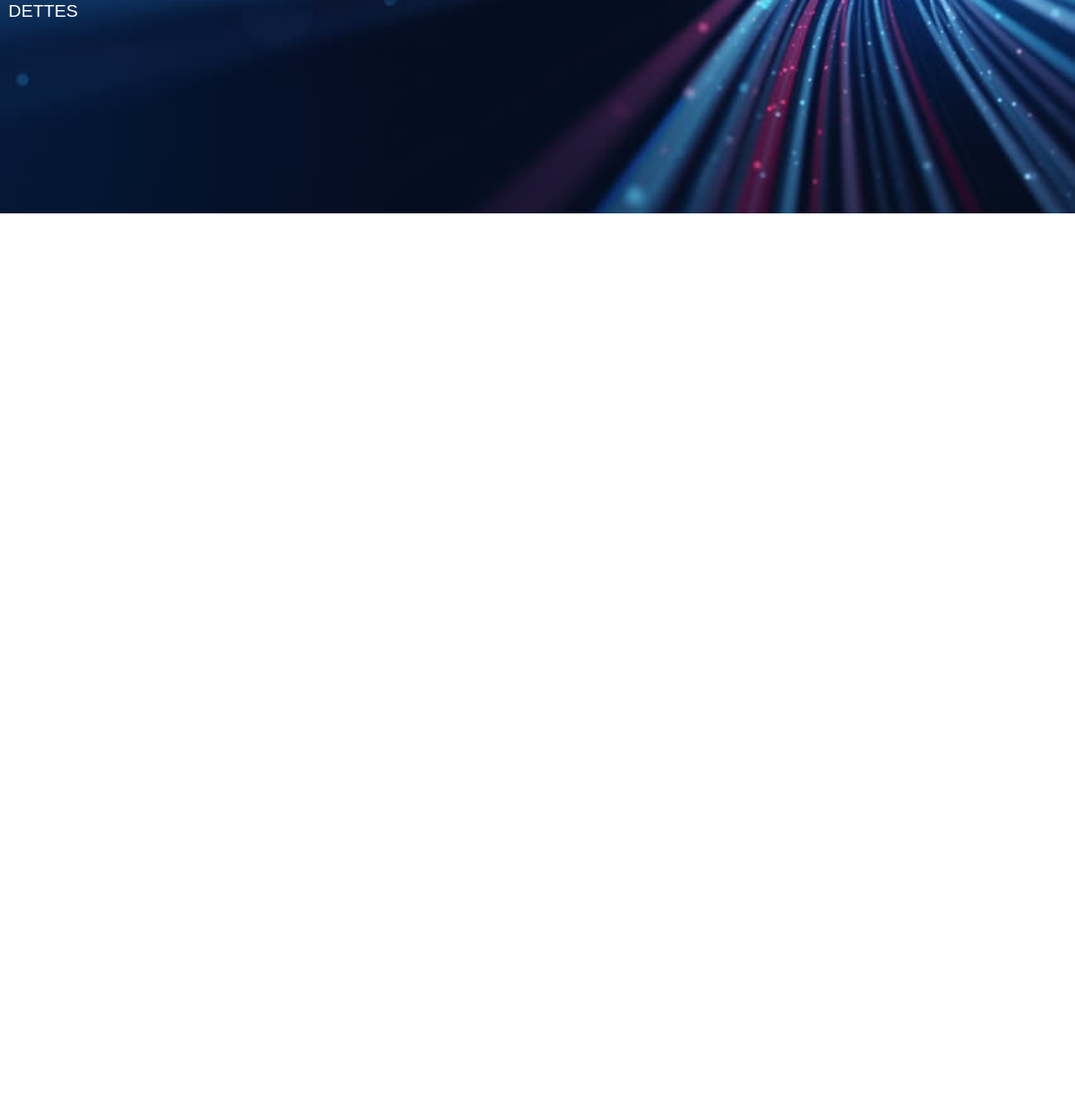
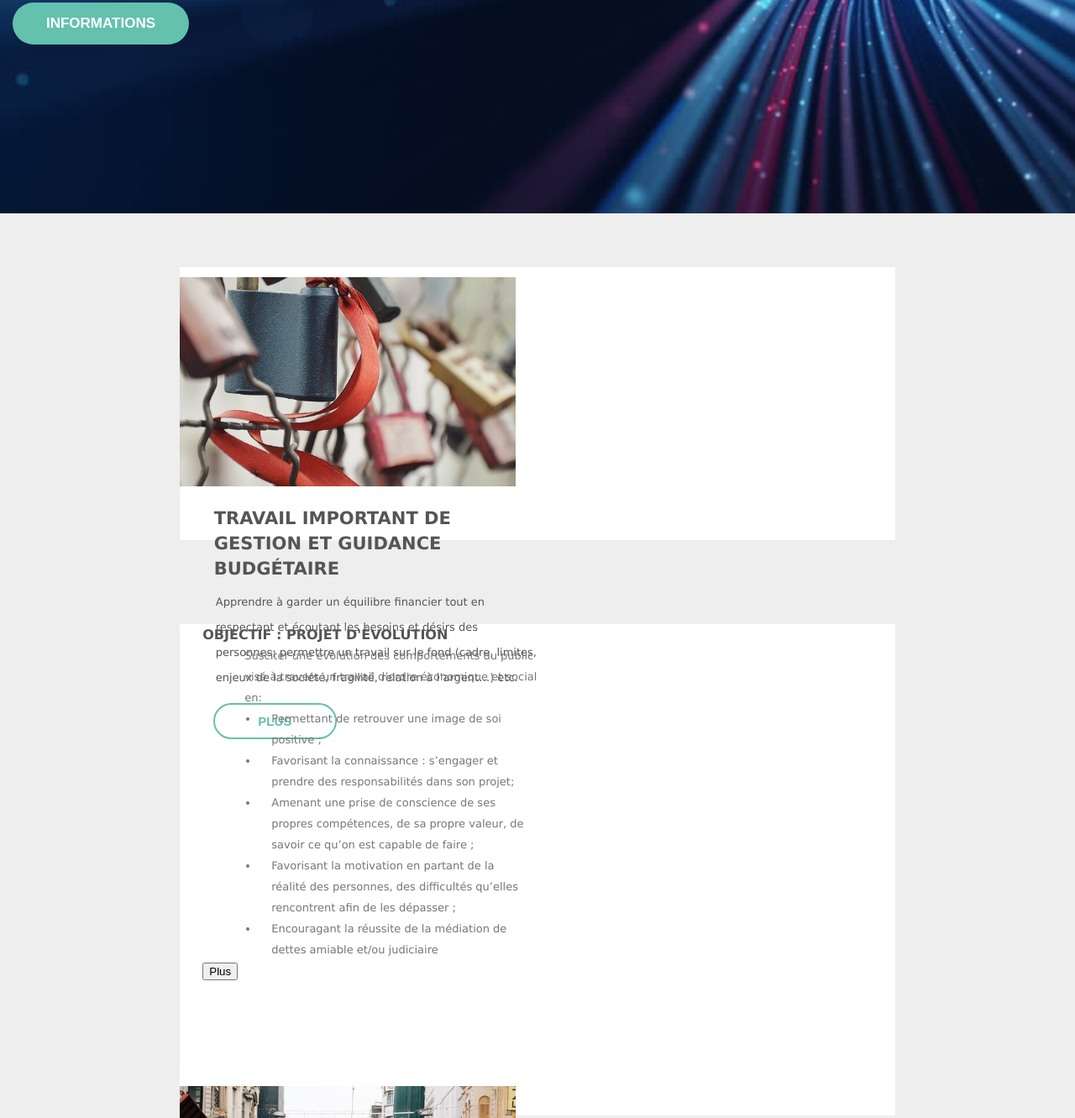
Before and after one commit to Lena4496/HTML-basic, a plain HTML site: page index.html in a window 1280 px wide. Shown: the part 386-1717 px from the top of the page at 84% size. Before the commit the page ends 800 px from the top, so only its background shows below. Drawn offline with Linux system fonts and the light colour scheme.

Commit message:
rendu, pas fini :'(

```diff
--- a/css/main.css
+++ b/css/main.css
@@ -38,9 +38,9 @@ li {
 
 #charleroi{
 
-    padding-right: 1240px;
-    padding-top: 20px;
-    font-size: 22px;
+    padding-right: 1275px;
+    padding-top: 14px;
+    font-size: 18px;
     font-family: Arial, Helvetica, sans-serif;
     text-transform: uppercase;
     font-weight: bolder;
@@ -68,41 +68,215 @@ li {
 
 }
 
-body{
-
-    width: 100%;
-    margin: 0;
-    font-family: Arial, Helvetica, sans-serif;
-    /* background-image: url(../1.jpg); */
-    /* background-size: cover ; */
-
-}
-
-button{
-
-    background-color:lightgrey;
-    color: white;
-    padding: 25px;
-
-}
 
 h1{
 
     color: rgb(255, 255, 255);
     font-size: 35px;
     padding: 20px;
-    /*font-size: large; */
     text-transform: uppercase;
     font-weight: bold;
 
 }
 
-h2{
+#texte h2{
 
     color: rgb(255, 255, 255);
     font-size: 21px;
-    padding: 10px;
-    /*font-size: large; */
+    padding-left: 16px;
     text-transform: uppercase;
+    padding-top: 20px;
+    padding-bottom: 10px;
+    margin-bottom: 30px;
 
 }
+
+#info {
+    display: block;
+    margin: 15px;
+    padding: 15px;
+    width: 210px;
+    border-radius: 25px;
+    font-size: 17px;
+    text-transform: uppercase;
+    background-color:rgb(99, 193, 174);
+    color: white;
+    font-weight: bolder;
+    border: none;
+
+}
+
+/*----------------- Body ------------*/
+
+body{
+
+    width: 100%;
+    margin: 0;
+    font-family: 'Lucida Sans', 'Lucida Sans Regular', 'Lucida Grande', 'Lucida Sans Unicode', Geneva, Verdana, sans-serif;
+
+}
+
+/*------------- section one ------article 1----*/
+
+
+#one{
+    height: 1300px;
+    background-color: #EEEEEE;
+    padding: 4em;
+
+}
+
+.travail{
+
+
+    background: white;
+    width: 74%;
+    height: 25%;
+    margin: 0 auto;
+    color: rgb(85, 85, 85);
+
+}
+
+.travail p{
+
+    font-size: small;
+    padding-left: 18px;
+
+
+
+}
+
+
+.travail img{
+
+    max-width: 47%;
+    padding-top: 12px;
+    display: inline-block;
+
+
+}
+
+#texte{
+
+    display: inline-block;
+    width: 47%;
+    margin: 0 25px;
+    padding-bottom: 50px;
+    text-align: left;
+    height: 500px;
+    vertical-align: middle;
+    line-height: 30px;
+
+}
+
+
+.travail button{
+
+    color:rgb(99, 193, 174);
+    padding: 11px;
+    margin-top: 15px;
+    margin-left: 15px;
+    border-radius: 25px;
+    width: 147px;
+    text-transform: uppercase;
+    font-weight: 600;
+    font-size: 15px;
+    background-color:white;
+    border: 2px solid rgb(99, 193, 174);
+
+}
+
+#one h2{
+    color: rgb(85, 85, 85);
+    text-transform: uppercase;
+    font-weight: bolder;
+    margin: 0
+}
+
+
+
+/*----------------------article 2-- OBJECTIF----------------*/
+
+
+
+.objectif{
+
+
+    background-color: white;
+    width: 74%;
+    height: 45%;
+    margin: 100px auto;
+
+}
+
+
+.objectif img{
+
+    max-width: 47%;
+    /*padding-top: 140px;
+    padding-left: 510px; */
+    display: inline-block;
+    align-content: center;
+    /*margin-left: 0 */
+}
+
+#objectif{
+
+   /*display: inline-block; */
+    width: 47%;
+    margin: 0 27.5px;
+    padding-bottom: 50px;
+    text-align: left;
+    height: 500px;
+    display: inline-block;
+    line-height: 25px;
+
+}
+
+#objectif h2{
+
+}
+
+#objectif ul {
+
+    display: inline;
+
+}
+
+#objectif p, ul{
+
+    margin-left: 50px;
+    font-size: small;
+    color: #777777;
+
+}
+
+li {
+    list-style-type: disc;
+    margin-left: 17px;
+    /*display: block;*/
+}
+
+/*------------Section 2 Portefolio--------------------------------------------*/
+
+
+#two{
+    height: 900px;
+    background-color: slategray;
+}
+
+/*------------------Section 3 Pour qui------------------------------------*/
+
+
+#three{
+    height: 550px;
+    background-color: tan;
+}
+
+/*-----------------Section 4 Nous contacter--------------------------*/
+
+
+#four{
+    height: 750px;
+    background-color: thistle;
+}
--- a/index.html
+++ b/index.html
@@ -19,34 +19,79 @@
         </nav>
         <section>
             <article id="titre">
-
                 <i class="far fa-gem fa-3x"></i>
                 <h1>Nemesis</h1>
                 <h2>Service de médiation de dettes</h2>
-            </article>
-            <article></article>
+                <button id="info">Informations</button>
         </section>
     </header>
-    <section>
-        <article></article>
-        <article></article>
-        <article></article>
-        <article></article>
+<!---------------------------Section 1--------------------------->
+    <section id="one">
+        <article class="travail">
+                <img src="travail.jpg" alt="cadenas">
+            <div id="texte">
+                <h2>Travail important de gestion et guidance budgétaire</h2>
+                <p>Apprendre à garder un équilibre financier tout en respectant et écoutant les besoins
+                et désirs des personnes; permettre un travail sur le fond (cadre, limites,
+                enjeux de la société, fragilité, relation à l’argent…) etc.</p>
+                <button>Plus</button>
+            </div>
+        </article>
+        <article class="objectif">
+            <div id="objectif">
+                <h2>Objectif : projet d'évolution</h2>
+                <p>Susciter une évolution des comportements du public visé à travers
+                un travail d’ordre économique et social en:</p>
+                <ul>
+                    <li>Permettant de retrouver une image de soi positive ;</li>
+                    <li>Favorisant la connaissance : s’engager et prendre des responsabilités dans son projet;</li>
+                    <li>Amenant une prise de conscience de ses propres compétences, de sa propre valeur,
+                    de savoir ce qu’on est capable de faire ;</li>
+                    <li>Favorisant la motivation en partant de la réalité des personnes,
+                    des difficultés qu’elles rencontrent afin de les dépasser ;</li>
+                    <li>Encouragant la réussite de la médiation de dettes amiable et/ou judiciaire</li>
+                </ul>
+                <button>Plus</button>
+            </div>
+            <img src="objectif.jpg" alt="">
+        </article>
     </section>
-    <section>
-        <article></article>
-        <article></article>
-        <article></article>
-        <article></article>
+<!-------------------------Section 2--------------------------->
+    <section id="two">
+        <article>
+            <h2>Portefolio</h2>
+            <p> Découvre Nemesis Charleroi, l'environnement, nos locaux ou encore
+            le personnel</p>
+            <img src="" alt="">
+
+            <button>Plus</button>
+        </article>
     </section>
-    <section>
-        <article></article>
-        <article></article>
-        <article></article>
-        <article></article>
+<!---------------------------Section 3---------------------------->
+    <section id="three">
+        <article>
+            <h2>Pour qui?</h2>
+            <p>L'association touche un public très fragilisé par le développement de la
+            société économique d'aujourd'hui. Némésis Charleroi suit près de 1300 familles via
+            ses différents services et permanence décentralisée dans la région de Charleroi/</p>
+            <button>En savoir plus</button>
+        </article>
+    </section>
+<!------------------------Section 4 -------------------------------->
+    <section id="four">
+        <article>
+            <h2>Nous contacter</h2>
+            <p>Envoyez nous un message</p>
+        </article>
+        <article>
+                <form></form>
+                <button>Submit</button>
+                <button>Reset</button>
+        </article>
     </section>
 
     <footer>
+    <p>© CONDITIONS D'UTILISATION IMAGES: UNSPLASH. DESIGN: TEMPLATED.</p>
 
     </footer>
 
```
Also changed, not shown: objectif.jpg (added), travail.jpg (added).
